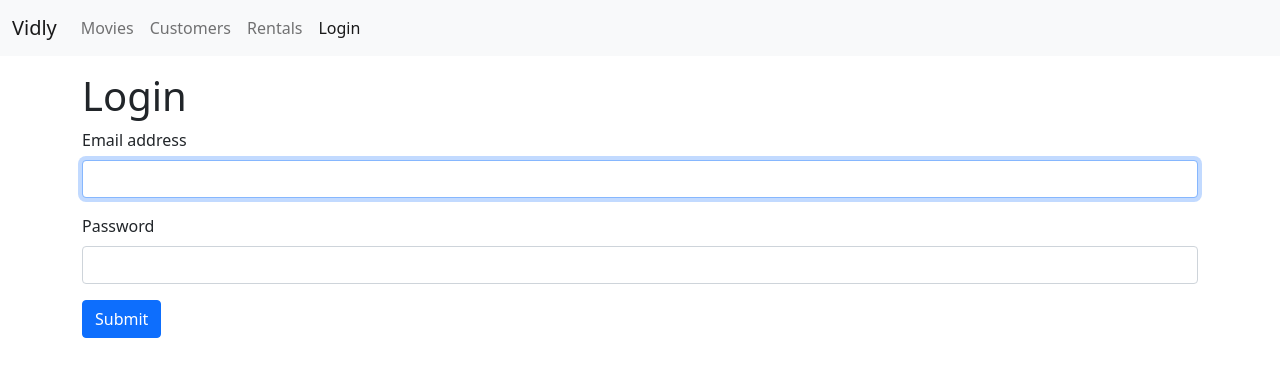
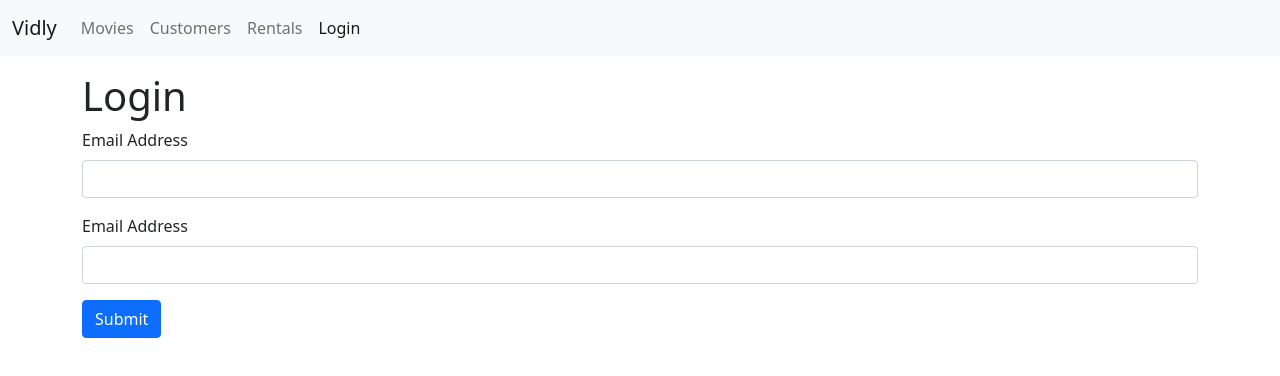
Before and after one commit to wilbertopachecob/react-vidly-app, a React (Create React App) app: page /login in a window 1280 px wide. Shown: the top 376 px of the page. Built offline with nearby package versions, Linux system fonts and the light colour scheme.

Commit message:
refactored. Removed ref

```diff
--- a/src/components/loginForm.jsx
+++ b/src/components/loginForm.jsx
@@ -1,24 +1,18 @@
-import { useRef, useEffect, useState } from "react";
+import { useState } from "react";
+import Input from "./common/input";
 
 function LoginForm() {
-  const [account, setAccount] = useState({username: '', password: ''});
+  const [account, setAccount] = useState({ username: "", password: "" });
   const [errors, setErrors] = useState({});
-  const emailRef = useRef(null);
-
-  useEffect(() => {
-    if (emailRef.current) {
-      emailRef.current.focus()
-    }
-  }, [])
 
   function validate() {
-    const errors = {}
-    if(account.username.trim() === '') {
-      errors.username = 'Username is required';
+    const errors = {};
+    if (account.username.trim() === "") {
+      errors.username = "Username is required";
     }
 
-    if(account.password.trim() === '') {
-      errors.password = 'Password is required';
+    if (account.password.trim() === "") {
+      errors.password = "Password is required";
     }
     return Object.keys(errors).length === 0 ? null : errors;
   }
@@ -34,49 +28,31 @@ function LoginForm() {
     //call server
   }
 
-  function handleChange({currentTarget: input}) {
-   const currentState = {...account};
+  const handleChange = ({ currentTarget: input }) => {
+    const currentState = { ...account };
     currentState[input.name] = input.value;
     setAccount(currentState);
-  }
+  };
 
   return (
     <form onSubmit={(e) => handleSubmit(e)}>
       <h1>Login</h1>
-      <div className="mb-3">
-        <label htmlFor="username" className="form-label">
-          Email address
-        </label>
-        <input
+      <Input
+        name="username"
+        type="email"
+        label="Email Address"
+        onChange={handleChange}
         value={account.username}
-          onChange={handleChange}
-          ref={emailRef}
-          type="email"
-          className="form-control"
-          id="username"
-          name="username"
-          aria-describedby="emailHelp"
+        error={errors.username}
       />
-        {errors.username && <div className="alert alert-danger mt-1">
-          {errors.username}
-        </div>}
-      </div>
-      <div className="mb-3">
-        <label htmlFor="password" className="form-label">
-          Password
-        </label>
-        <input
-          value={account.password}
-          onChange={handleChange}
+      <Input
         name="password"
         type="password"
-          className="form-control"
-          id="password"
+        label="Email Address"
+        onChange={handleChange}
+        value={account.password}
+        error={errors.password}
       />
-        {errors.password && <div className="alert alert-danger mt-1">
-          {errors.password}
-        </div>}
-      </div>
       <button type="submit" className="btn btn-primary">
         Submit
       </button>
```
Lines whose indentation alone changed are shown as unchanged.
